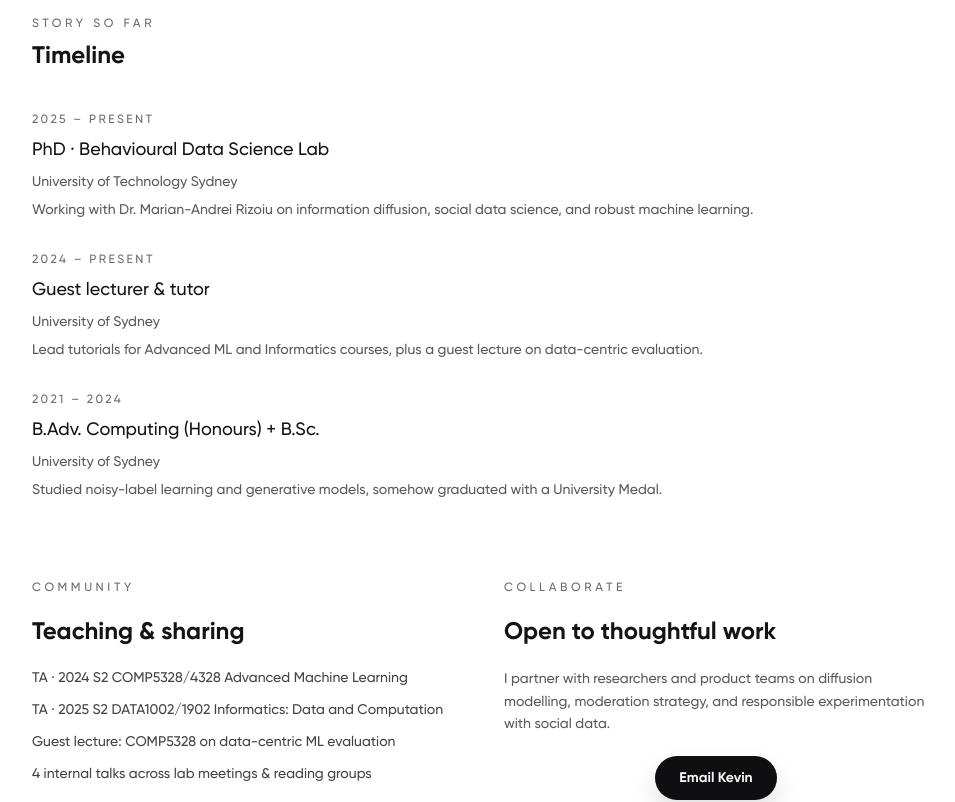
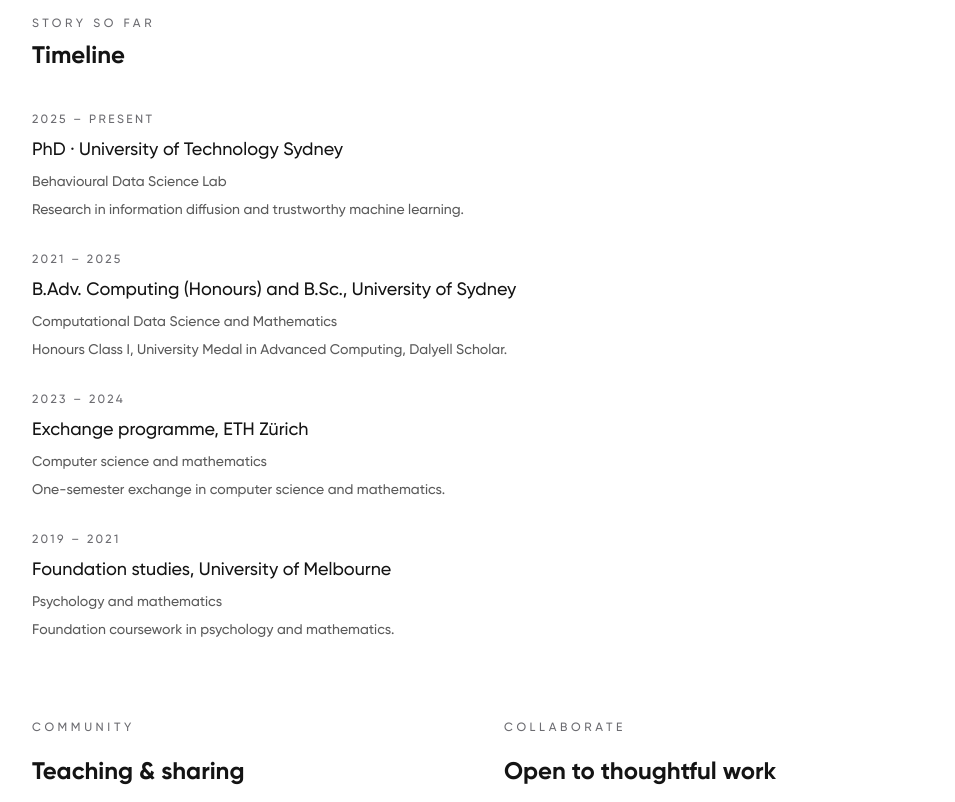
Before and after one commit to kyxzhe/kyxzhe.github.io, a Next.js app: page /about in a window 1280 px wide. Shown: the part 1020-1822 px from the top of the page, without its empty margins (160-1115 px from the left). Built offline with nearby package versions, Linux system fonts and the light colour scheme.

Commit message:
chore: refresh about contributions

```diff
--- a/src/app/about/page.tsx
+++ b/src/app/about/page.tsx
@@ -12,25 +12,31 @@ import {
 
 const timeline = [
   {
-    title: "PhD · Behavioural Data Science Lab",
-    org: "University of Technology Sydney",
+    title: "PhD · University of Technology Sydney",
+    org: "Behavioural Data Science Lab",
     period: "2025 – Present",
     detail:
-      "Working with Dr. Marian-Andrei Rizoiu on information diffusion, social data science, and robust machine learning.",
+      "Research in information diffusion and trustworthy machine learning.",
   },
   {
-    title: "Guest lecturer & tutor",
-    org: "University of Sydney",
-    period: "2024 – Present",
+    title: "B.Adv. Computing (Honours) and B.Sc., University of Sydney",
+    org: "Computational Data Science and Mathematics",
+    period: "2021 – 2025",
     detail:
-      "Lead tutorials for Advanced ML and Informatics courses, plus a guest lecture on data-centric evaluation.",
+      "Honours Class I, University Medal in Advanced Computing, Dalyell Scholar.",
   },
   {
-    title: "B.Adv. Computing (Honours) + B.Sc.",
-    org: "University of Sydney",
-    period: "2021 – 2024",
+    title: "Exchange programme, ETH Zürich",
+    org: "Computer science and mathematics",
+    period: "2023 – 2024",
     detail:
-      "Studied noisy-label learning and generative models, somehow graduated with a University Medal.",
+      "One-semester exchange in computer science and mathematics.",
+  },
+  {
+    title: "Foundation studies, University of Melbourne",
+    org: "Psychology and mathematics",
+    period: "2019 – 2021",
+    detail: "Foundation coursework in psychology and mathematics.",
   },
 ];
 
@@ -44,8 +50,7 @@ const researchFocus = [
 const contributions = [
   "TA · 2024 S2 COMP5328/4328 Advanced Machine Learning",
   "TA · 2025 S2 DATA1002/1902 Informatics: Data and Computation",
-  "Guest lecture: COMP5328 on data-centric ML evaluation",
-  "4 internal talks across lab meetings & reading groups",
+  "Guest lecture on ChatGPT, training, and applications",
 ];
 
 const aboutIntro = `I’m a PhD student at the University of Technology Sydney, working with Marian-Andrei Rizoiu in the Behavioural Data Science Lab. My research looks at how information spreads online and how to keep machine learning models a little more robust when faced with the messiness of the real world.
```
